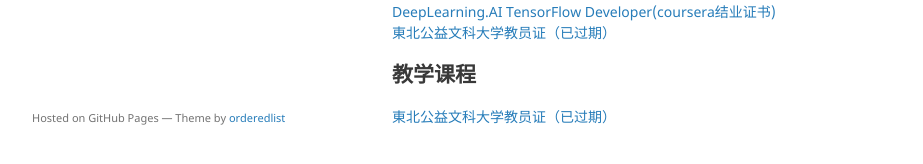
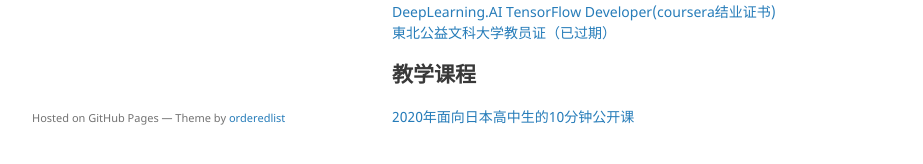
Before and after one commit to CoronovaT/CoronovaT.github.io, a Jekyll site: the page built from index.md, in a window 1280 px wide and 900 px high, scrolled down 533 px. Shown: the part 703-867 px from the top of the window, without its empty margins (178-1101 px from the left). Built offline with Jekyll 4.4.1, drawn with Linux system fonts in a browser that asks for light colours; our own code applies the rules of GitHub Pages for plain Markdown files.

```diff
--- a/index.md
+++ b/index.md
@@ -45,4 +45,4 @@
 [東北公益文科大学教员证（已过期）](./assets/certificate/koeki/koeki.html)
 
 ## 教学课程
-[東北公益文科大学教员证（已过期）](./assets/openCourse/openCourse.html)
+[2020年面向日本高中生的10分钟公开课](./assets/openCourse/openCourse.html)
```
Also changed, not shown: assets/openCourse/openCourse.md (renamed from assets/openCousre/openCourse.md).
